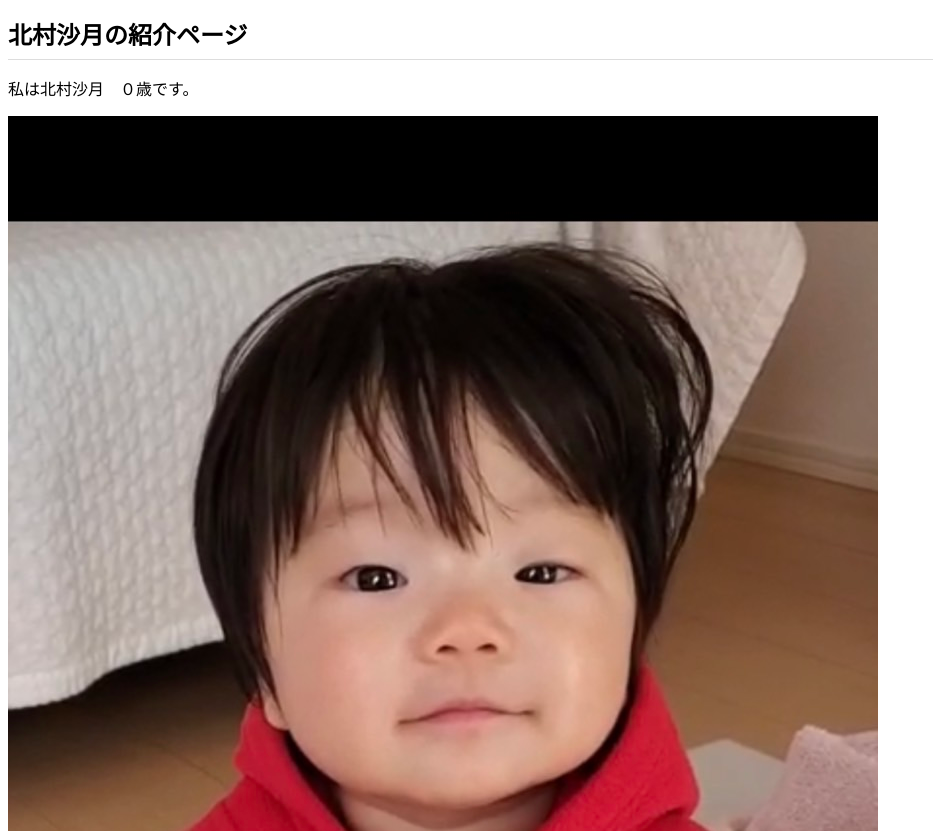
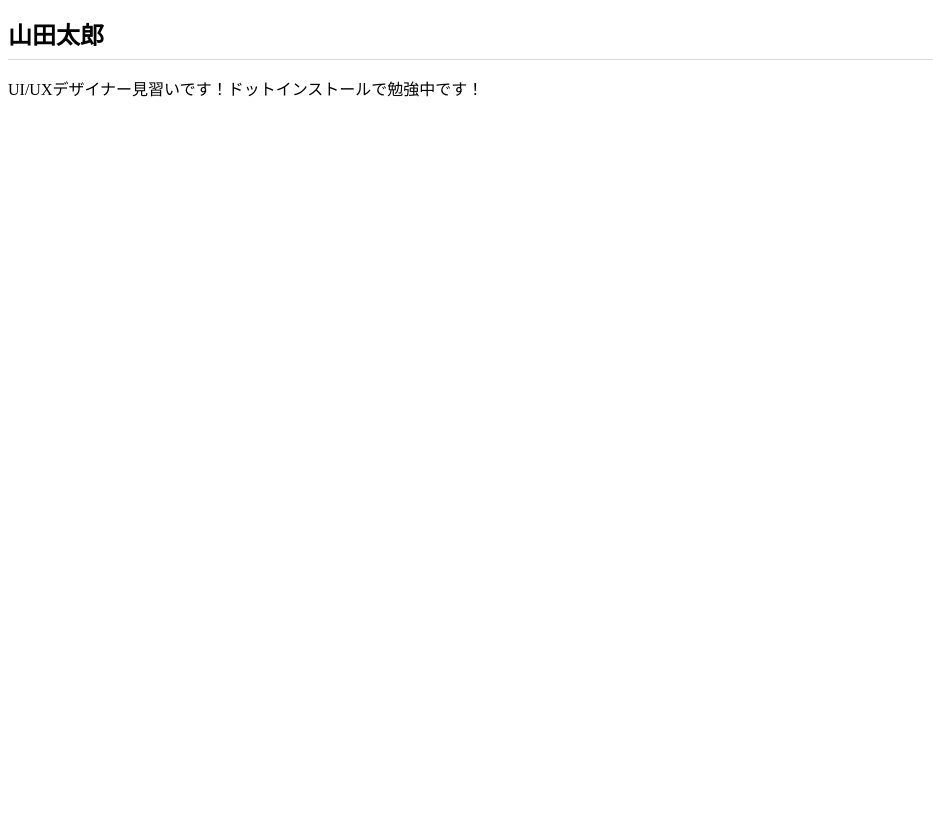
Before and after one commit to aseany/dotinstall.github.io, a plain HTML site: page index.html in a window 1280 px wide. Shown: the top 831 px of the page, without its empty margins (0-933 px from the left). After the commit the page ends 800 px from the top, so only its background shows below. Drawn offline with Linux system fonts and the light colour scheme.

Commit message:
Add files via upload

```diff
--- a/index.html
+++ b/index.html
@@ -2,12 +2,11 @@
 <html lang="ja">
   <head>
     <meta charset="utf-8">
-    <title>北村沙月の紹介ページ</title>
+    <title>山田太郎のポートフォリオサイト</title>
     <link rel="stylesheet" href="css/styles.css">
   </head>
   <body>
-    <h1>北村沙月の紹介ページ</h1>
-    <p>私は北村沙月　０歳です。</p>
-    <img src="css/1643637783040.jpg">
+    <h1>山田太郎</h1>
+    <p>UI/UXデザイナー見習いです！ドットインストールで勉強中です！</p>
   </body>
 </html>
```
